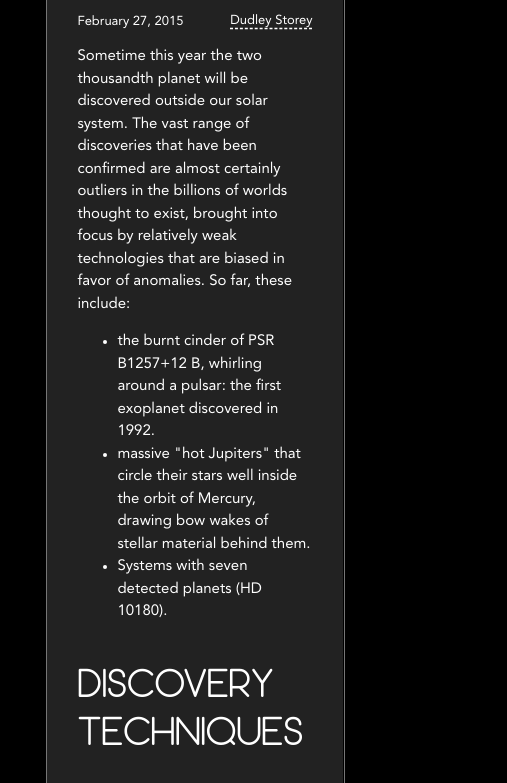
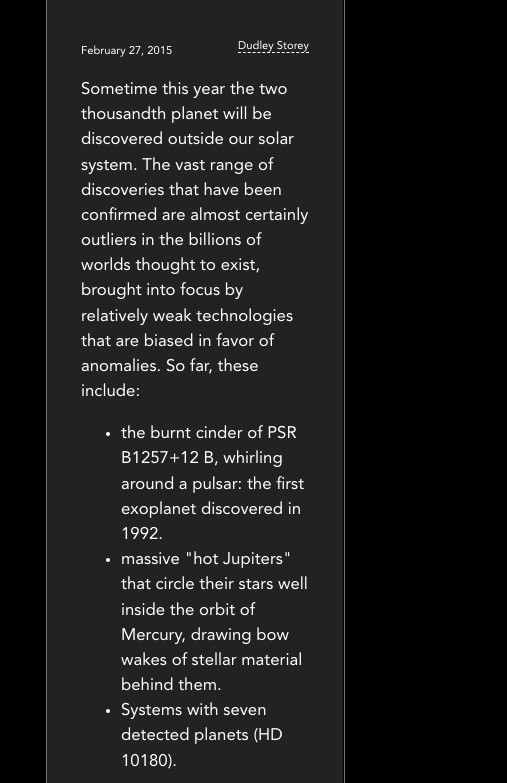
Before and after one commit to trepichio/exoplanet-2k, a plain HTML site: page index.html in a window 390 px wide. Shown: the part 225-1008 px from the top of the page, 507 px wide, since content can reach past the window. Drawn offline with Linux system fonts and the light colour scheme.

Commit message:
add media queries

```diff
--- a/scss/helper/_variables.scss
+++ b/scss/helper/_variables.scss
@@ -11,3 +11,9 @@ $font-Avenir-list: ('Avenir LT Std 55 Roman',
 					'Avenir LT Std 95 Black',
 					'Avenir LT Std 95 Black Oblique'
 					);
+$res-4k: 2560px;
+$res-laptop-L: 1440px;
+$res-laptop: 1024px;
+$res-tablet: 768px;
+$res-mobile-L: 425px;
+$res-mobile-S: 320px;
--- a/scss/style.scss
+++ b/scss/style.scss
@@ -7,6 +7,19 @@ html {
 	font-size: 62.5%;
 	margin: 0;
 	padding: 0;
+
+	@media screen and (min-width: $res-4k) {
+		font-size: 200%;
+	}
+	@media screen and (min-width: $res-laptop-L) {
+		font-size: 100%;
+	}
+	@media screen and (max-width: $res-laptop) {
+		font-size: 80%;
+	}
+	@media screen and (max-width: $res-tablet) {
+		font-size: 70%;
+	}
 }
 
 *, *::before, *::after {
@@ -66,7 +79,7 @@ article {
 	}
 
 	time, #author, #footer {
-		font-size: small;
+		font-size: 1rem;
 	}
 
 	h1 {
@@ -88,6 +101,7 @@ article {
 			width: 50%;
 			border-radius: 50%;
 			border: 6px solid #000;
+			margin-left: 10rem;
 		}
 	}
 
```
Also changed, not shown: css/style.css.
